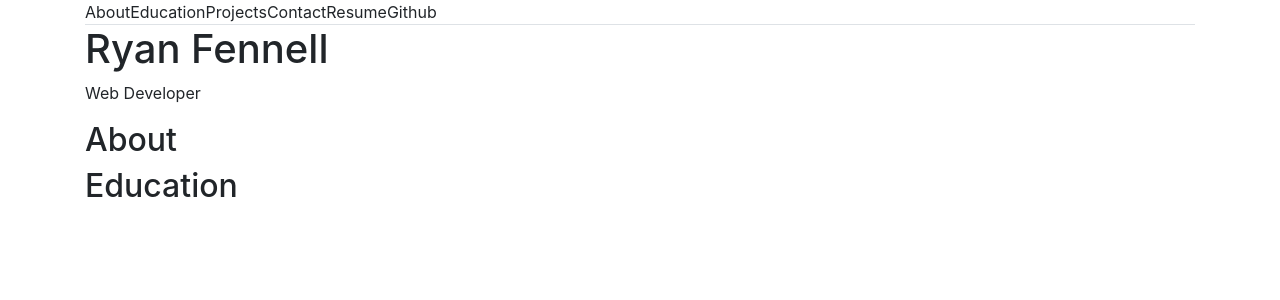
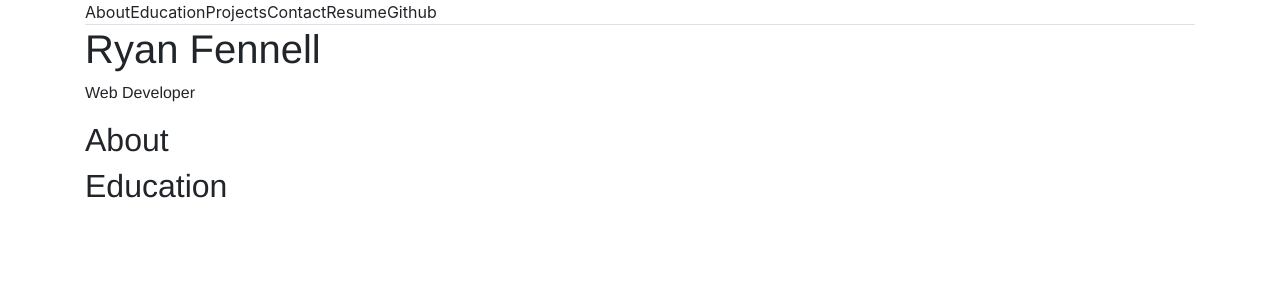
Before and after one commit to MrFennell/portfolio, a PHP site: page / in a window 1280 px wide. Shown: the top 300 px of the page. Run offline with PHP 8.4, Linux system fonts and the light colour scheme.

Commit message:
File organization

```diff
--- a/public/index.html
+++ b/public/index.html
@@ -5,9 +5,9 @@
     <meta name="viewport" content="width=device-width, initial-scale=1, shrink-to-fit=no">
     <!-- Bootstrap CSS -->
     <link rel="stylesheet" href="https://stackpath.bootstrapcdn.com/bootstrap/4.3.1/css/bootstrap.min.css" integrity="sha384-ggOyR0iXCbMQv3Xipma34MD+dH/1fQ784/j6cY/iJTQUOhcWr7x9JvoRxT2MZw1T" crossorigin="anonymous">
-
     <title>Ryan Fennell</title>
-    <link rel="stylesheet" href="style.css">
+    <link href="https://fonts.googleapis.com/css?family=Arimo&display=swap" rel="stylesheet">
+    <link rel="stylesheet" href="styles/main.css">
 
   </head>
   <body>
--- a/public/main.css
+++ b/public/styles/main.css
@@ -1 +1,5 @@
 /* sass --watch styles/input.scss styles/output.css */
+
+h1, h2, p{
+    font-family: 'Arimo', sans-serif;
+}
```
Also changed, not shown: public/styles/output.css (renamed from public/output.css), 2 other files.
